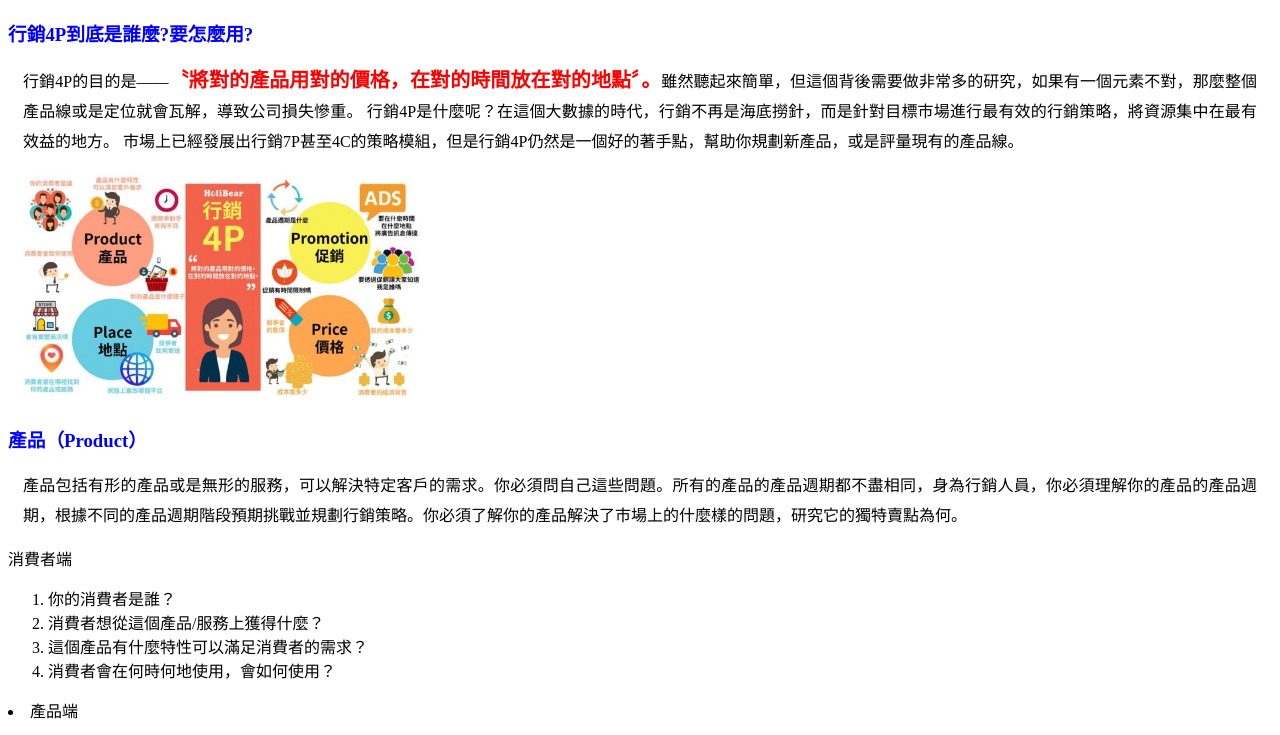
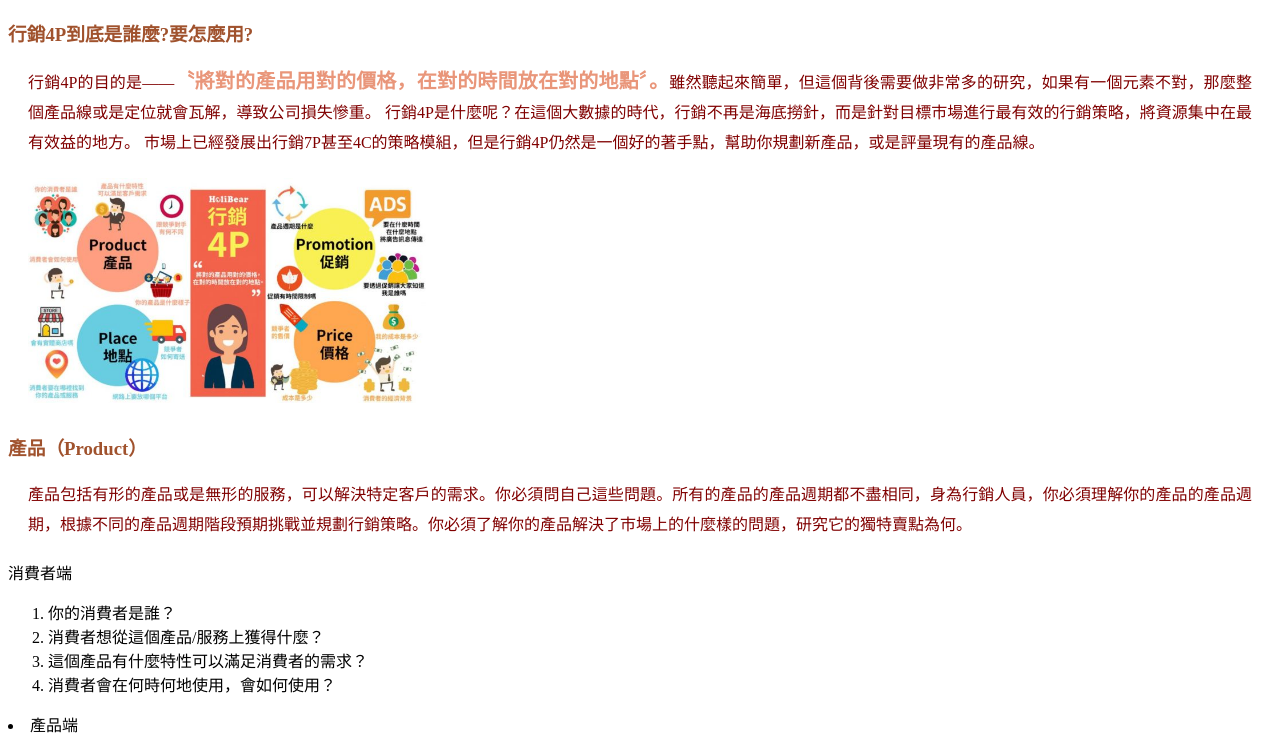
Before and after one commit to qiqiot/qiqiot.github.io, a plain HTML site: page B2B41/作業02/index.html in a window 1280 px wide. Shown: the part 70-805 px from the top of the page. Drawn offline with Linux system fonts and the light colour scheme.

Commit message:
Add files via upload

```diff
--- a/B2B41/作業02/index.html
+++ b/B2B41/作業02/index.html
@@ -5,15 +5,16 @@
 	<title>B2B41作業02</title>
 	<style>
 		div {
-         margin: 15px;
+         margin: 20px;
          text-align: justify;
          line-height: 30px;
+         color: #800000;
         }
         h3 {
-         color: blue;
+         color: #A0522D;
         }
         span {
-         color: red;
+         color: #E9967A;
          font-weight: bolder;
          font-size:20px
         }
```
